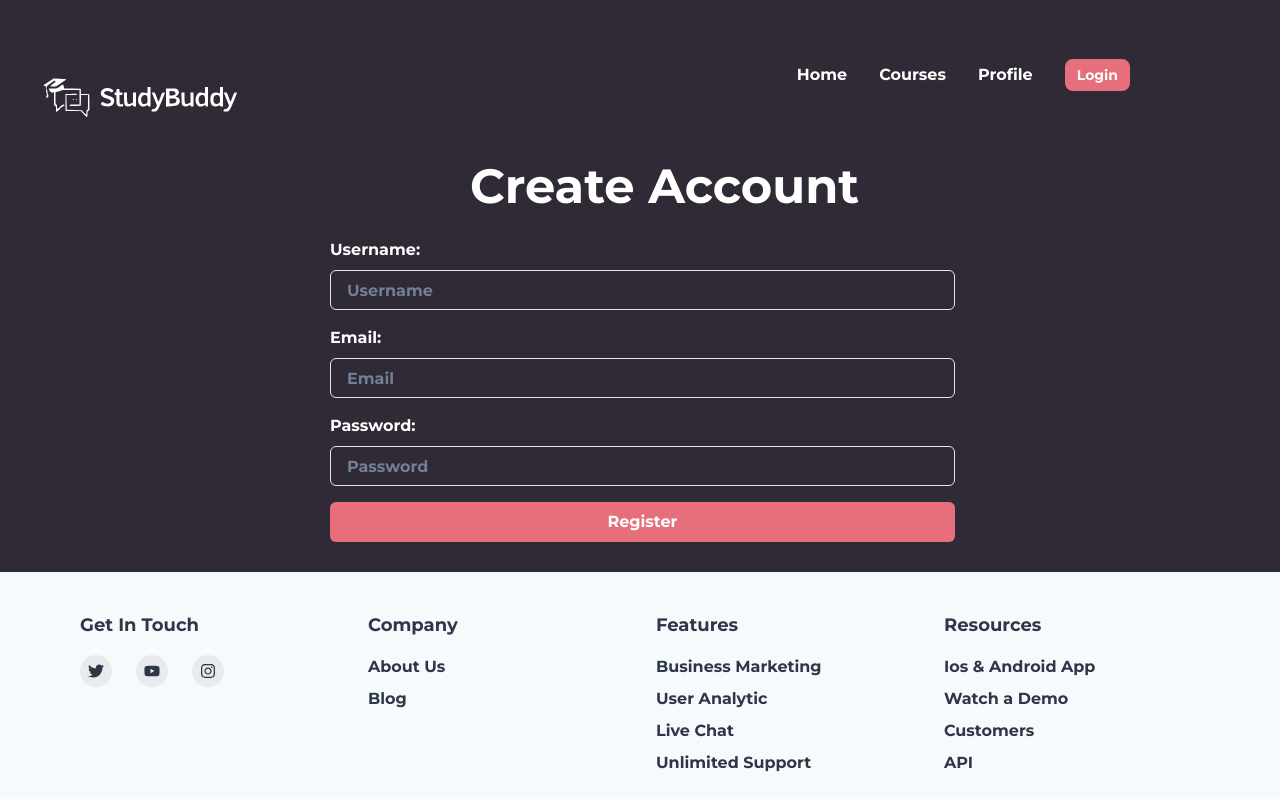
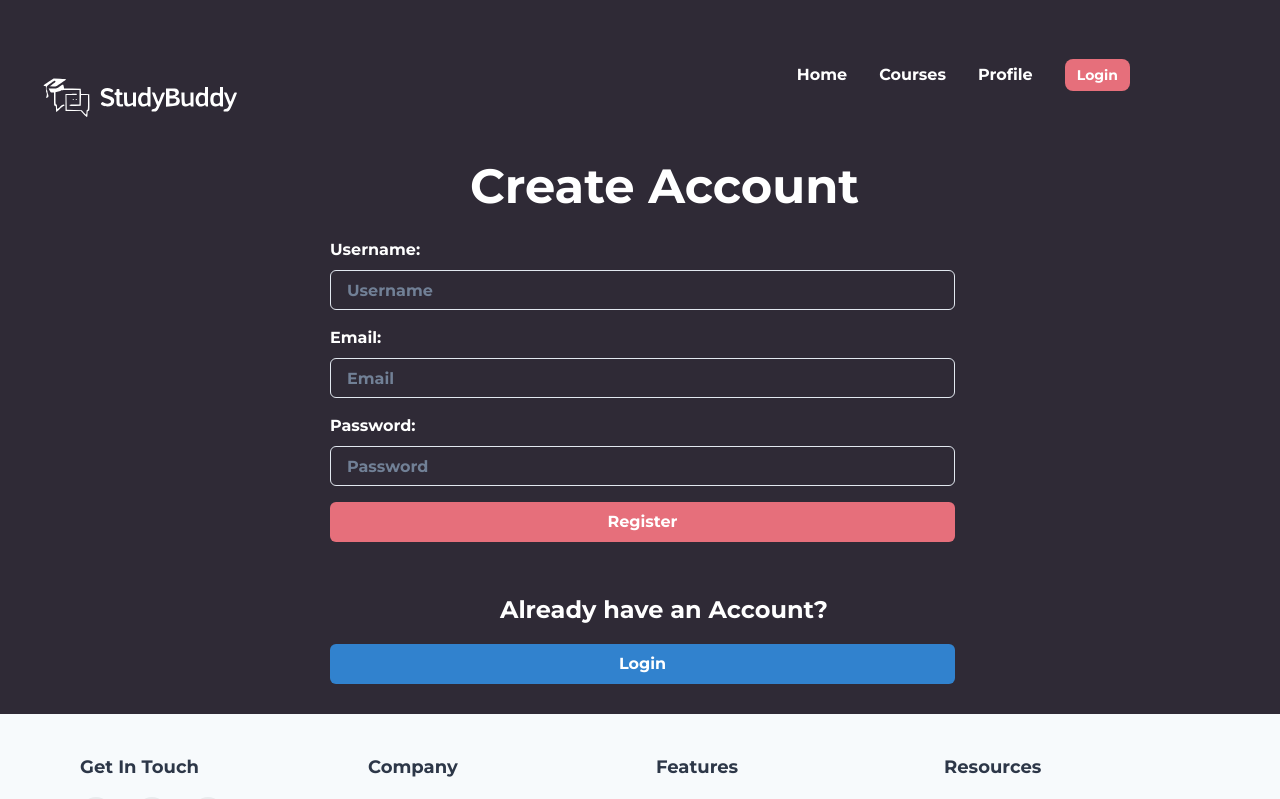
Before and after one commit to SidUMass/StudyBuddy, a React (Create React App) app in the folder client/: page /signup in a window 1280 px wide. Shown: the top 799 px of the page. Built offline with nearby package versions, Linux system fonts and the light colour scheme.

Commit message:
CS made login look better

```diff
--- a/client/src/pages/SignUp.js
+++ b/client/src/pages/SignUp.js
@@ -79,8 +79,11 @@ function SignUp() {
             />
           </FormControl>
 
-          <Button type="submit" bg="#E66F7B" color ="white" width="100%">Register</Button>
+          <Button type="submit" bg="#E66F7B" color ="white" width="100%"marginBottom={"50px"}>Register</Button>
         </form>
+        <Text marginLeft={"170px"}fontSize="2xl" mb={4}>Already have an Account?</Text>
+        <Button to="/login"type="login" colorScheme=" blue" color ="white" width="100%">Login</Button>
+
         {message && <Text mt={4}>{message}</Text>}
       </Box>
     </Box>
```
